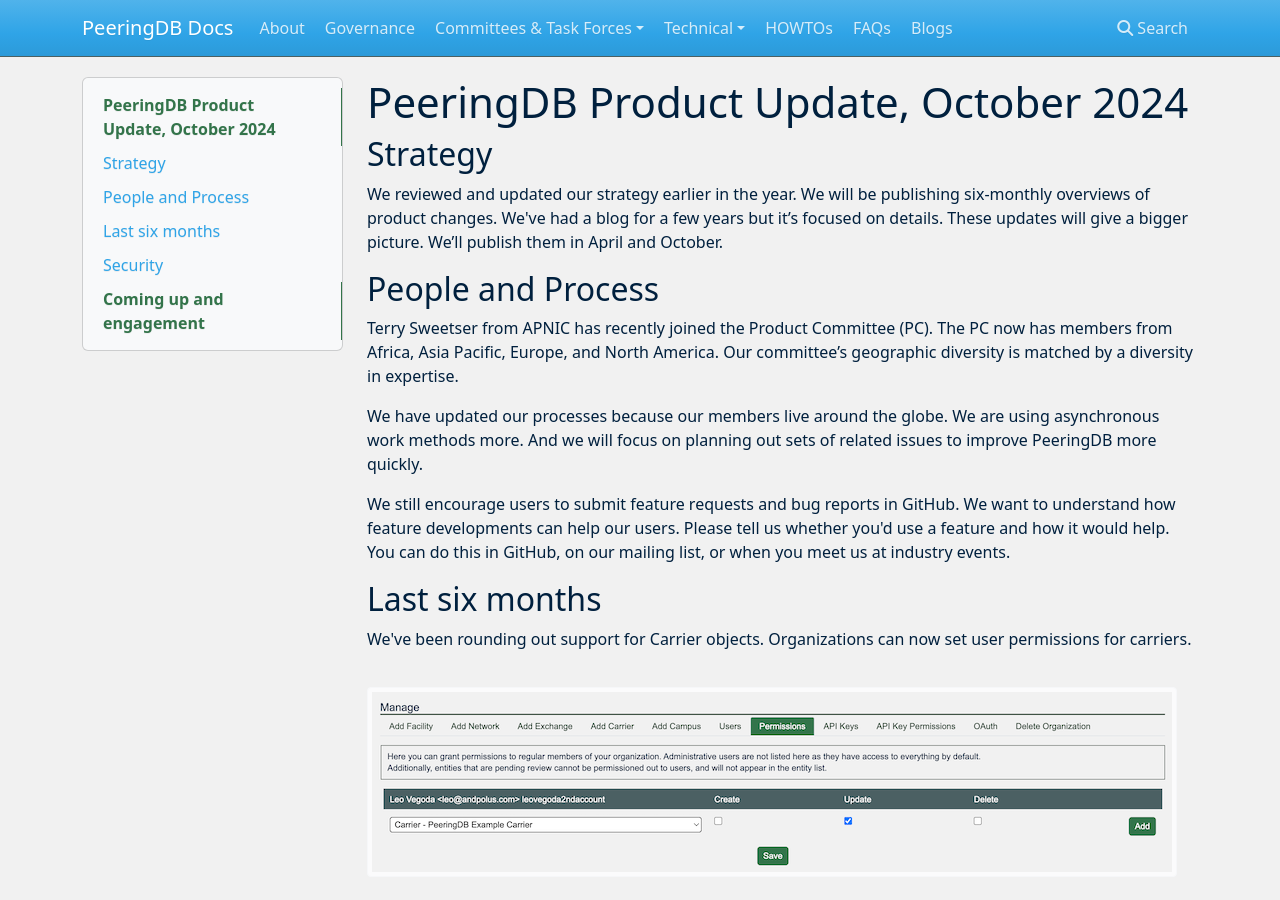
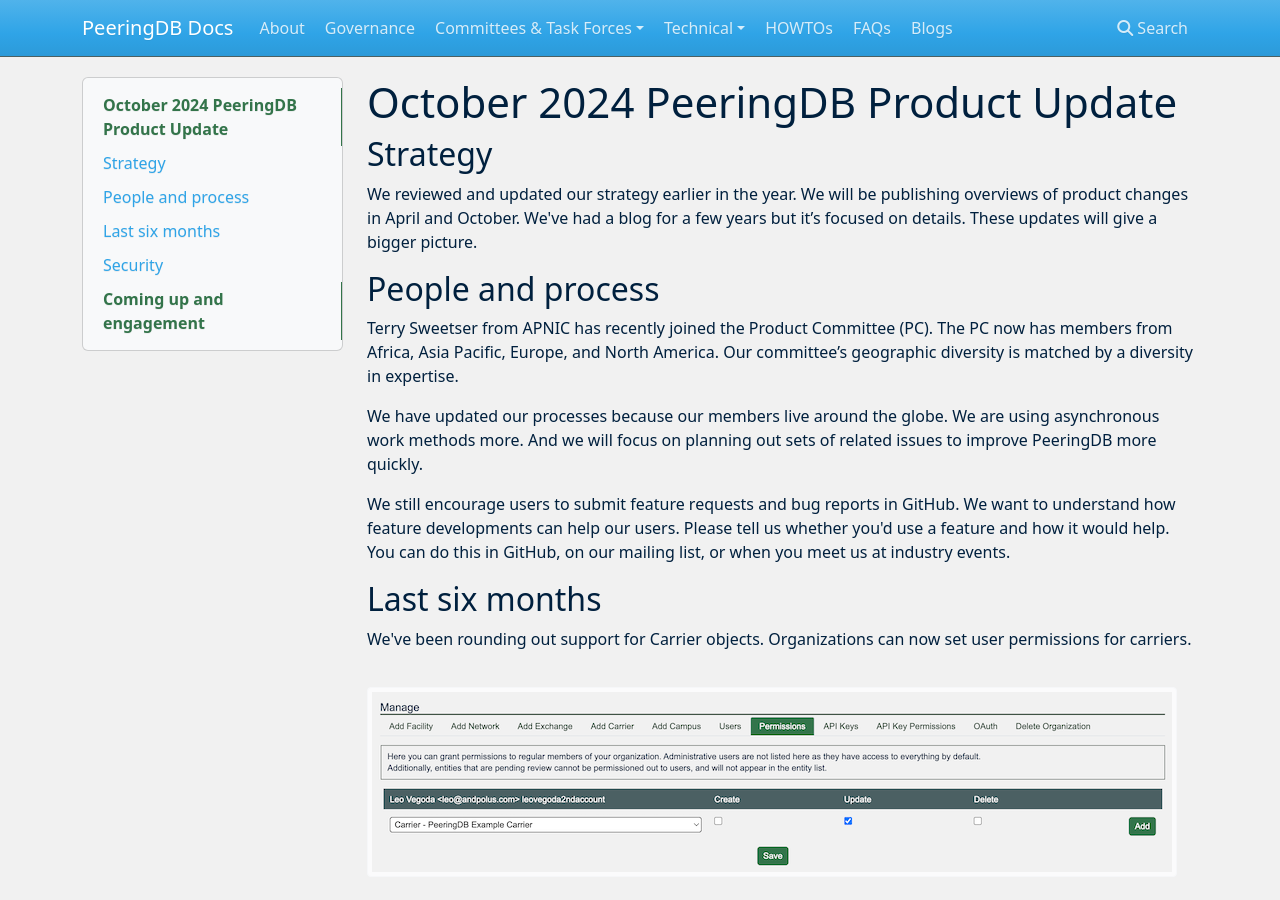
Before and after one commit to peeringdb/docs, an MkDocs documentation site: the page built from docs/blog/october_2024_retrospective.md, in a window 1280 px wide and 900 px high. Built offline with MkDocs 1.6.1, drawn with Linux system fonts in a browser that asks for light colours; nearby versions of some CDN libraries.

```diff
--- a/docs/blog/october_2024_retrospective.md
+++ b/docs/blog/october_2024_retrospective.md
@@ -1,8 +1,9 @@
-# PeeringDB Product Update, October 2024
+# October 2024 PeeringDB Product Update
+
 ## Strategy
-We reviewed and updated our strategy earlier in the year. We will be publishing six-monthly overviews of product changes. We've had a blog for a few years but it’s focused on details. These updates will give a bigger picture. We’ll publish them in April and October.
+We reviewed and updated our strategy earlier in the year. We will be publishing overviews of product changes in April and October. We've had a blog for a few years but it’s focused on details. These updates will give a bigger picture.
 
-## People and Process
+## People and process
 Terry Sweetser from APNIC has recently joined the Product Committee (PC). The PC now has members from Africa, Asia Pacific, Europe, and North America. Our committee’s geographic diversity is matched by a diversity in expertise.
 
 We have updated our processes because our members live around the globe. We are using asynchronous work methods more. And we will focus on planning out sets of related issues to improve PeeringDB more quickly.
@@ -52,7 +53,7 @@
 
 We can also start to develop some key feature improvements, including saved searches, notifications, and comparison tools.
 
-![Upcoming user interface example](images/New_admin_ui.png)
+![Upcoming user interface example](images/new_admin_ui.png)
 
 Your input on how you'd use these and other feature improvements  are welcome. You can create or comment on issues in GitHub. But we'd love to speak with you, too. We actively attend industry events around the world, so look for us there. Or send mail so we can schedule a conversation!
 
```
Also changed, not shown: docs/blogs.md (+1 -0 lines), docs/blog/images/new_admin_ui.png (renamed from docs/blog/images/New_admin_ui.png).
